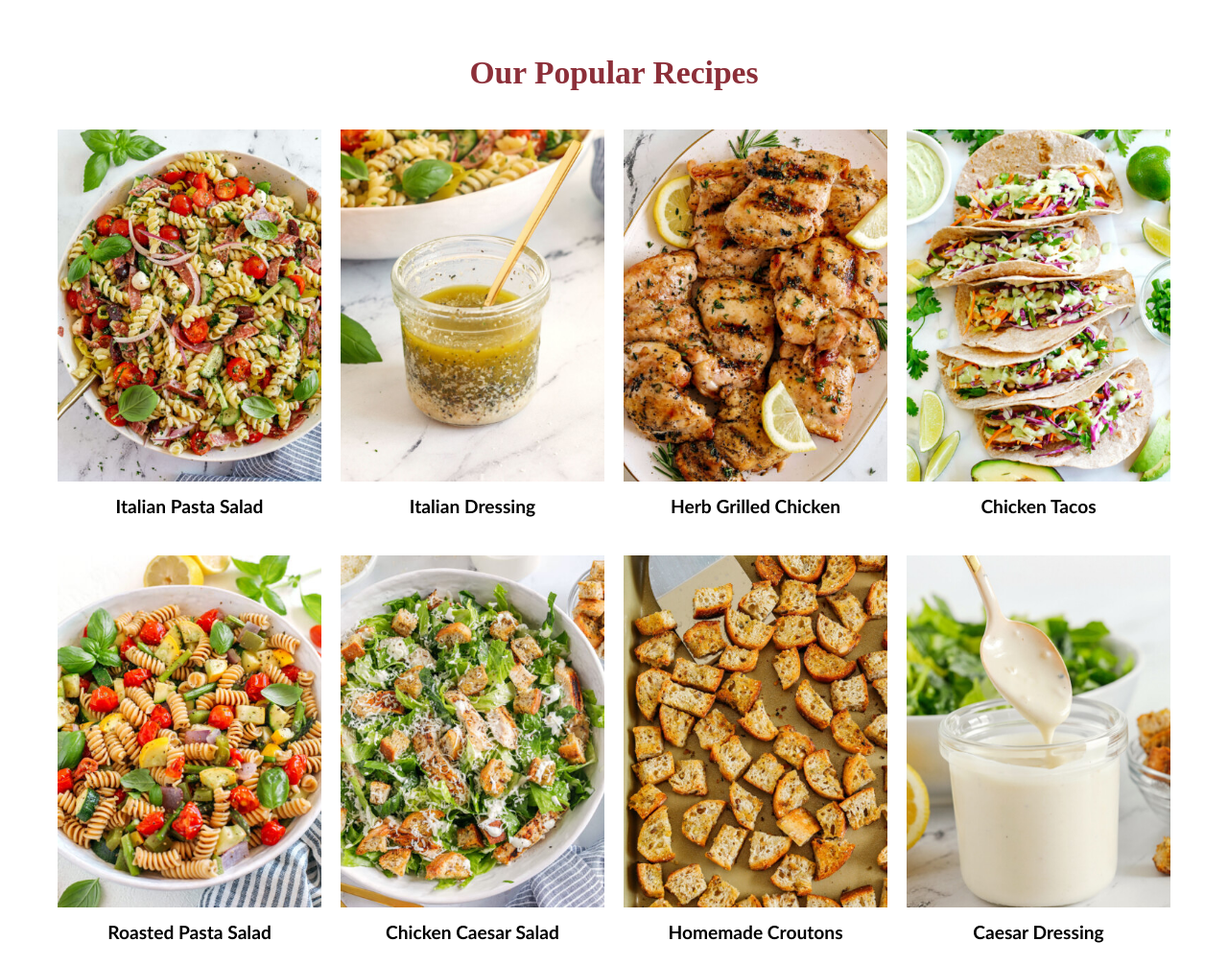
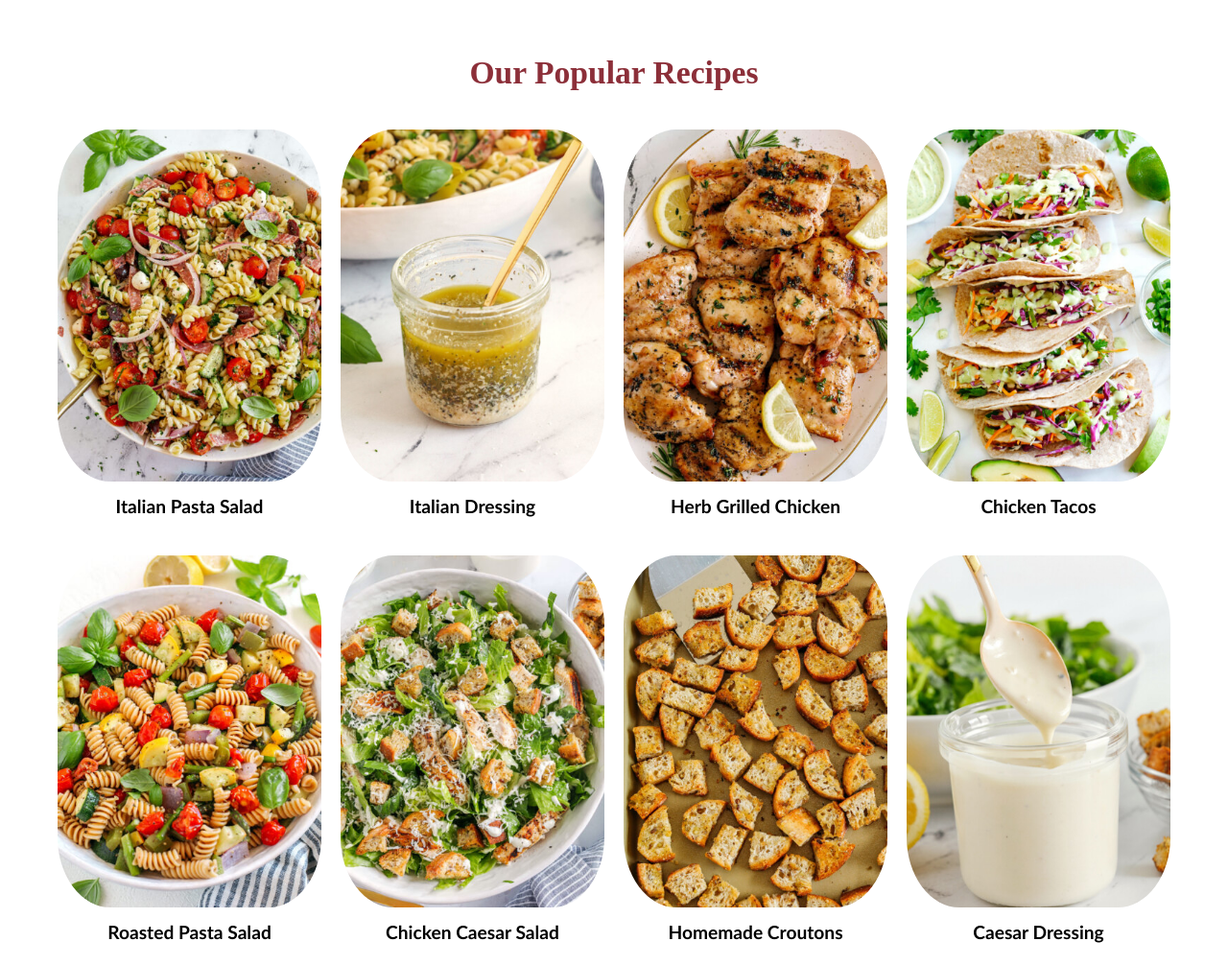
Before and after one commit to VanessaSimanta/UTS-FE, a plain HTML site: page recipes.html in a window 1280 px wide. Shown: the part 740-1746 px from the top of the page at 96% size. Drawn offline with nearby package versions, Linux system fonts and the light colour scheme.

Commit message:
radius recipe

```diff
--- a/style_recipe.css
+++ b/style_recipe.css
@@ -104,6 +104,7 @@ body {
 .recipe img {
     width: 100%;
     height: auto;
+    border-radius: 20%;
 }
 
 .recipe p {
```
